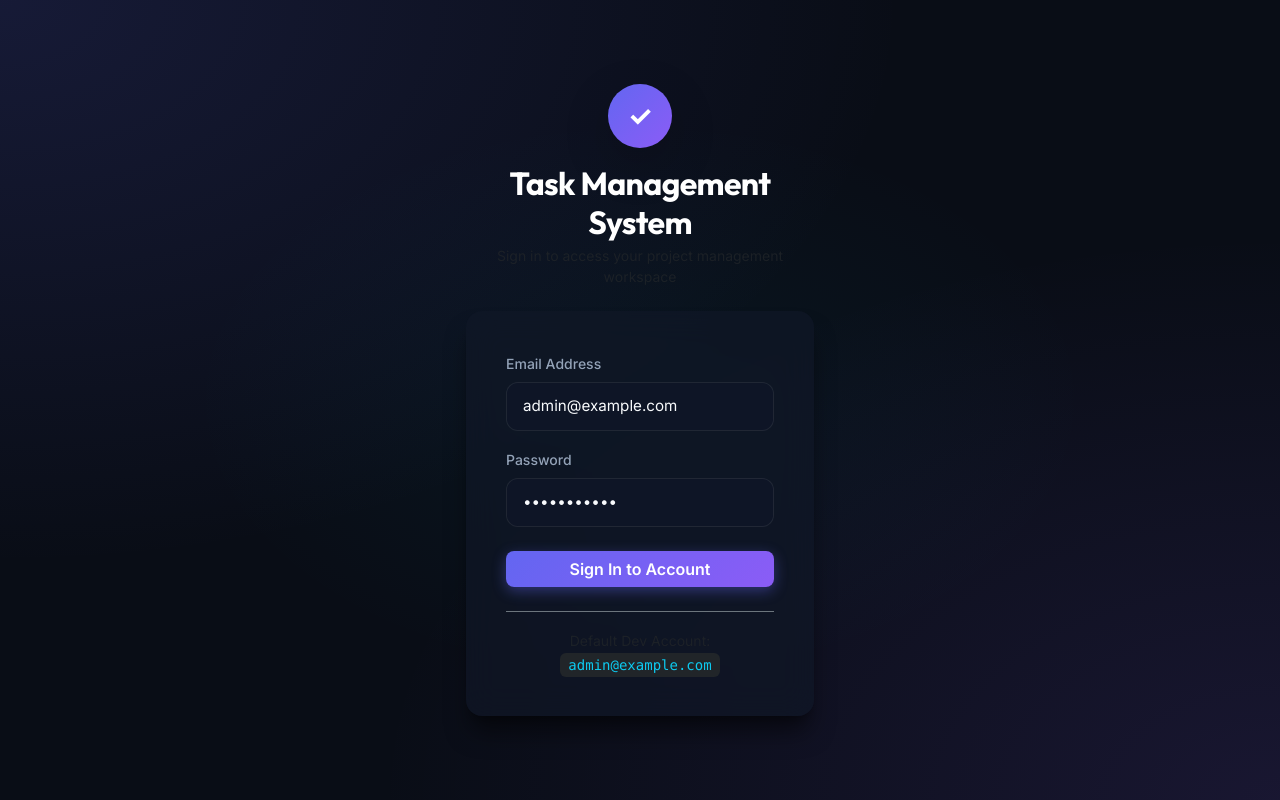
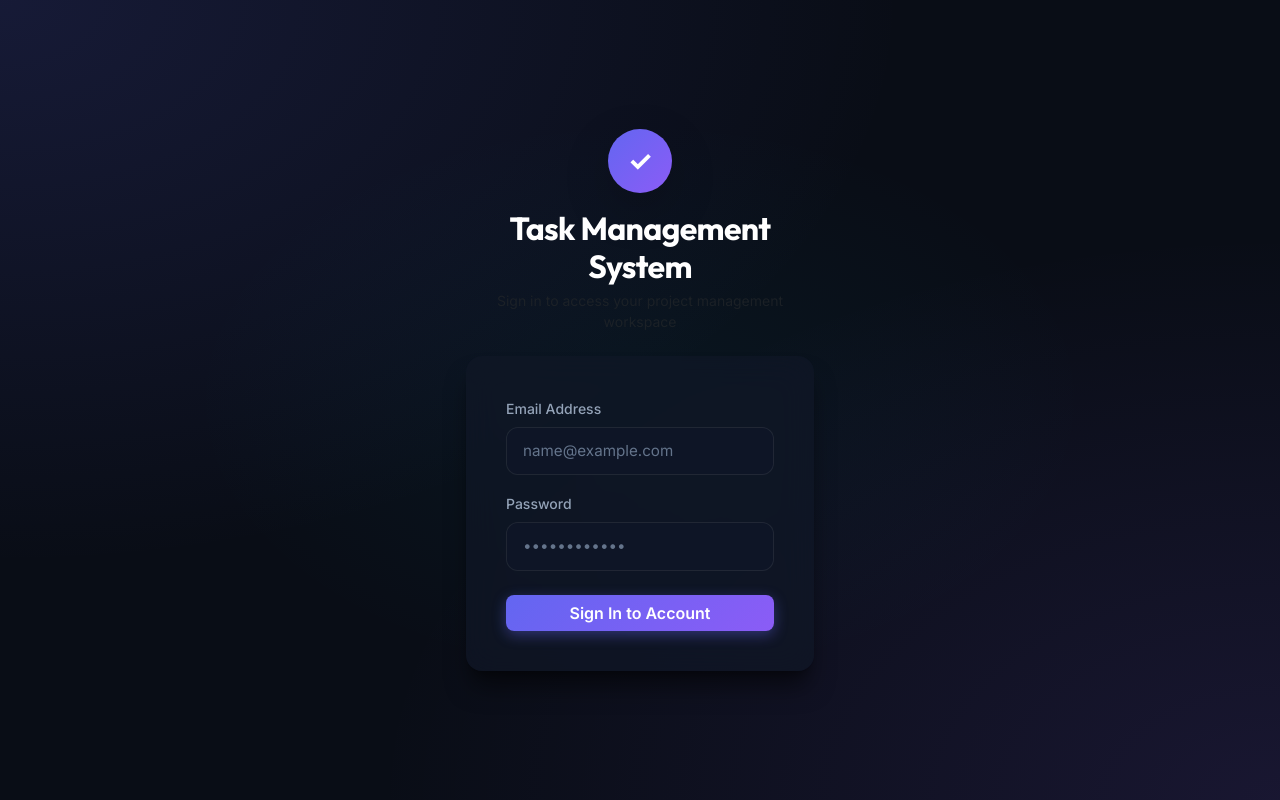
Before and after one commit to harshaayiniekathirgamanathan/Task-Management-Web-Project, a React (Vite) app in the folder client/: page /login in a window 1280 px wide. Built offline with nearby package versions, Linux system fonts and the light colour scheme; no server answers.

Commit message:
fix: remove pre-filled default admin email and footer badge from login page

```diff
--- a/client/src/pages/LoginPage.jsx
+++ b/client/src/pages/LoginPage.jsx
@@ -5,8 +5,8 @@ import { useAuth } from '../context/AuthContext';
 import axiosClient from '../api/axiosClient';
 
 export default function LoginPage() {
-  const [email, setEmail] = useState('admin@example.com');
-  const [password, setPassword] = useState('password123');
+  const [email, setEmail] = useState('');
+  const [password, setPassword] = useState('');
   const [error, setError] = useState('');
   const [loading, setLoading] = useState(false);
 
@@ -77,7 +77,7 @@ export default function LoginPage() {
                   <Form.Label>Email Address</Form.Label>
                   <Form.Control
                     type="email"
-                    placeholder="admin@example.com"
+                    placeholder="name@example.com"
                     value={email}
                     onChange={(e) => setEmail(e.target.value)}
                     required
@@ -110,11 +110,6 @@ export default function LoginPage() {
                   )}
                 </Button>
               </Form>
-
-              <div className="mt-4 pt-3 text-center border-top border-secondary border-opacity-20">
-                <span className="text-muted small">Default Dev Account: </span>
-                <code className="bg-dark text-info px-2 py-1 rounded small">admin@example.com</code>
-              </div>
             </Card.Body>
           </Card>
         </Col>
```
